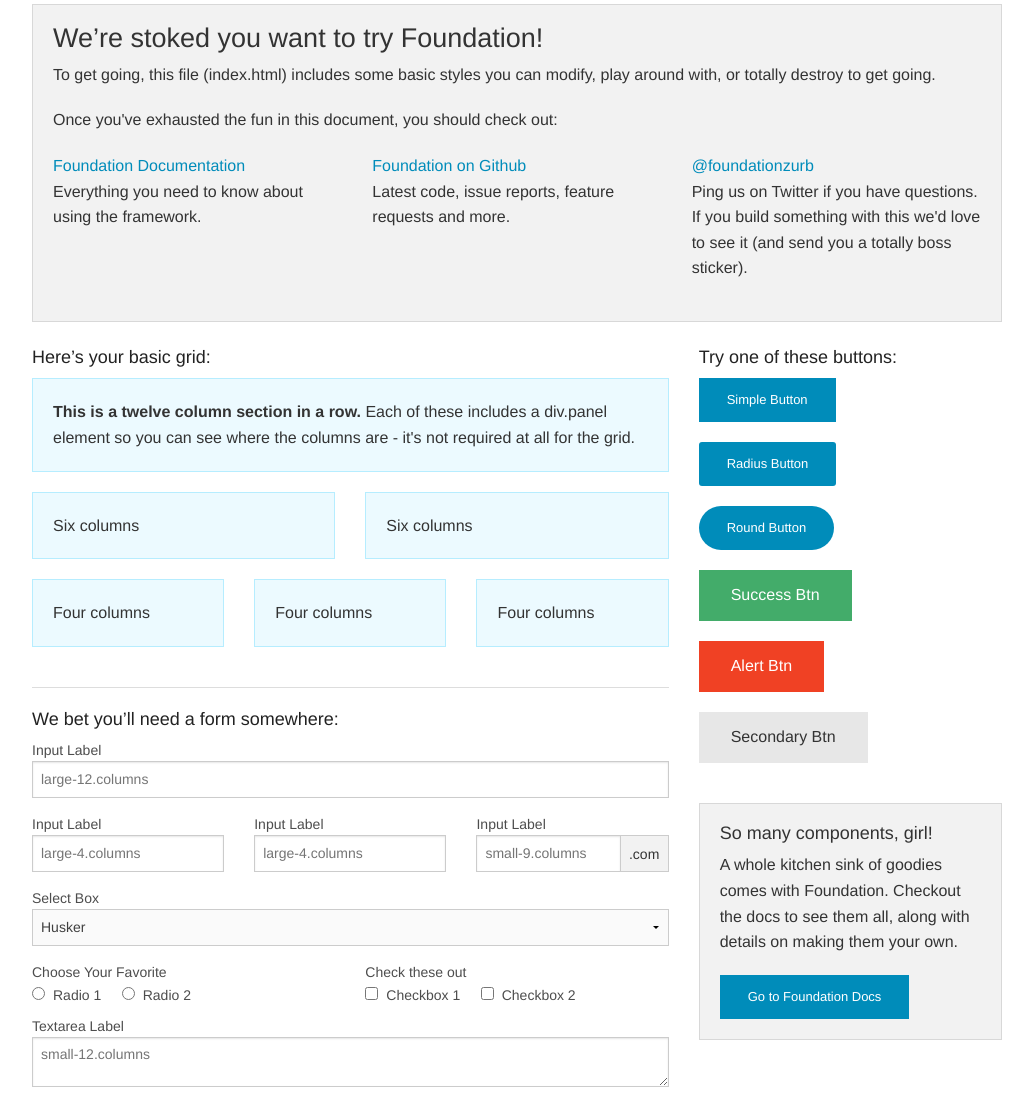
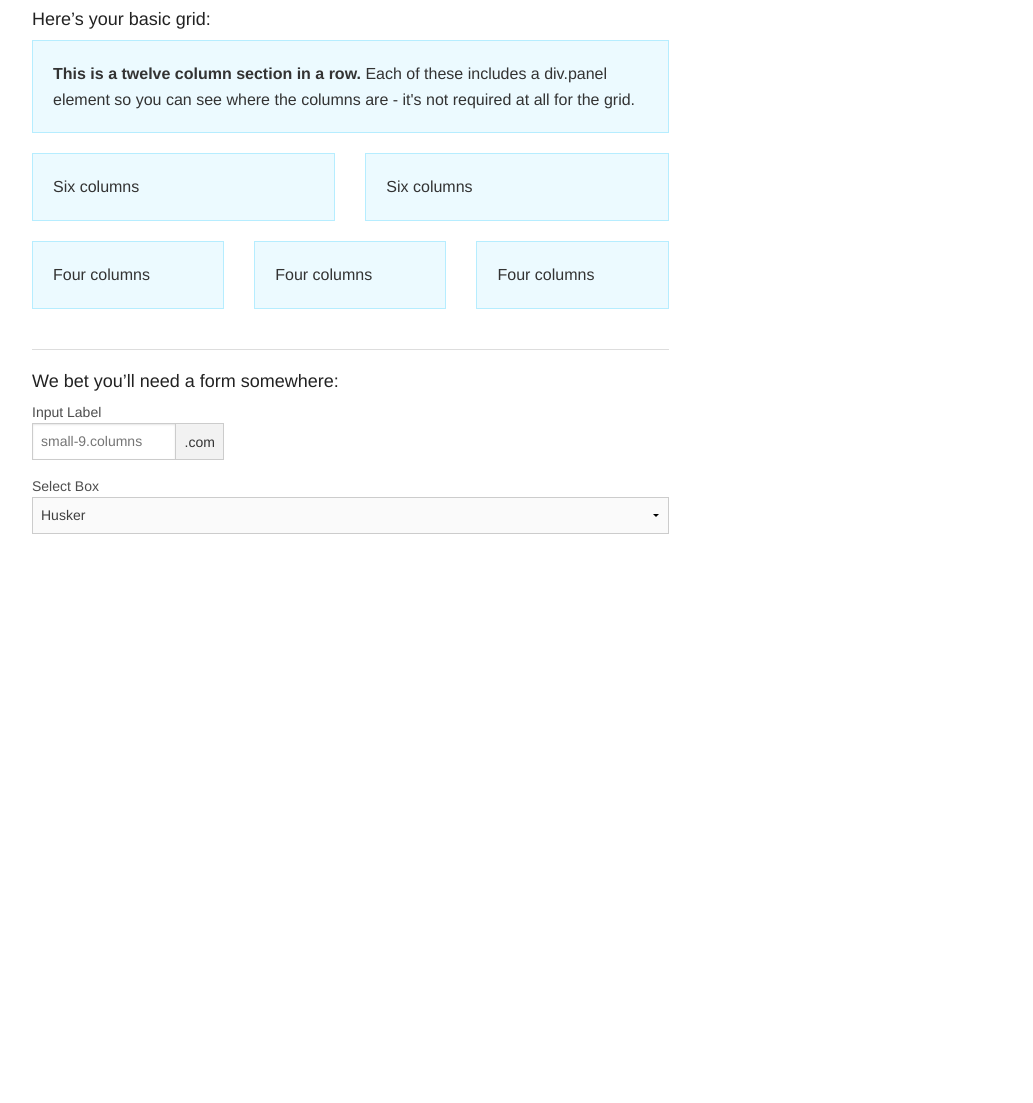
Before and after one commit to dhope21/trying-something, a plain HTML site: page foundation-5.5.1/index.html in a window 1280 px wide. Shown: the part 69-1172 px from the top of the page, without its empty margins (123-1156 px from the left). After the commit the page ends 800 px from the top, so only its background shows below. Drawn offline with Linux system fonts and the light colour scheme.

Commit message:
essentials
columns , input search,  select one choise

```diff
--- a/foundation-5.5.1/index.html
+++ b/foundation-5.5.1/index.html
@@ -14,28 +14,6 @@
         <h1>Welcome to Foundation</h1>
       </div>
     </div>
-
-    <div class="row">
-      <div class="large-12 columns">
-      	<div class="panel">
-	        <h3>We&rsquo;re stoked you want to try Foundation! </h3>
-	        <p>To get going, this file (index.html) includes some basic styles you can modify, play around with, or totally destroy to get going.</p>
-	        <p>Once you've exhausted the fun in this document, you should check out:</p>
-	        <div class="row">
-	        	<div class="large-4 medium-4 columns">
-	    		<p><a href="http://foundation.zurb.com/docs">Foundation Documentation</a><br />Everything you need to know about using the framework.</p>
-	    	</div>
-	        	<div class="large-4 medium-4 columns">
-	        		<p><a href="http://github.com/zurb/foundation">Foundation on Github</a><br />Latest code, issue reports, feature requests and more.</p>
-	        	</div>
-	        	<div class="large-4 medium-4 columns">
-	        		<p><a href="http://twitter.com/foundationzurb">@foundationzurb</a><br />Ping us on Twitter if you have questions. If you build something with this we'd love to see it (and send you a totally boss sticker).</p>
-	        	</div>
-					</div>
-      	</div>
-      </div>
-    </div>
-
     <div class="row">
       <div class="large-8 medium-8 columns">
         <h5>Here&rsquo;s your basic grid:</h5>
@@ -83,20 +61,6 @@
         <h5>We bet you&rsquo;ll need a form somewhere:</h5>
         <form>
 				  <div class="row">
-				    <div class="large-12 columns">
-				      <label>Input Label</label>
-				      <input type="text" placeholder="large-12.columns" />
-				    </div>
-				  </div>
-				  <div class="row">
-				    <div class="large-4 medium-4 columns">
-				      <label>Input Label</label>
-				      <input type="text" placeholder="large-4.columns" />
-				    </div>
-				    <div class="large-4 medium-4 columns">
-				      <label>Input Label</label>
-				      <input type="text" placeholder="large-4.columns" />
-				    </div>
 				    <div class="large-4 medium-4 columns">
 				      <div class="row collapse">
 				        <label>Input Label</label>
@@ -120,41 +84,10 @@
 				      </select>
 				    </div>
 				  </div>
-				  <div class="row">
-				    <div class="large-6 medium-6 columns">
-				      <label>Choose Your Favorite</label>
-				      <input type="radio" name="pokemon" value="Red" id="pokemonRed"><label for="pokemonRed">Radio 1</label>
-				      <input type="radio" name="pokemon" value="Blue" id="pokemonBlue"><label for="pokemonBlue">Radio 2</label>
-				    </div>
-				    <div class="large-6 medium-6 columns">
-				      <label>Check these out</label>
-				      <input id="checkbox1" type="checkbox"><label for="checkbox1">Checkbox 1</label>
-				      <input id="checkbox2" type="checkbox"><label for="checkbox2">Checkbox 2</label>
-				    </div>
-				  </div>
-				  <div class="row">
-				    <div class="large-12 columns">
-				      <label>Textarea Label</label>
-				      <textarea placeholder="small-12.columns"></textarea>
-				    </div>
-				  </div>
 				</form>
       </div>
 
-      <div class="large-4 medium-4 columns">
-			  <h5>Try one of these buttons:</h5>
-			  <p><a href="#" class="small button">Simple Button</a><br/>
-        <a href="#" class="small radius button">Radius Button</a><br/>
-        <a href="#" class="small round button">Round Button</a><br/>
-        <a href="#" class="medium success button">Success Btn</a><br/>
-        <a href="#" class="medium alert button">Alert Btn</a><br/>
-        <a href="#" class="medium secondary button">Secondary Btn</a></p>
-				<div class="panel">
-        	<h5>So many components, girl!</h5>
-        	<p>A whole kitchen sink of goodies comes with Foundation. Checkout the docs to see them all, along with details on making them your own.</p>
-        	<a href="http://foundation.zurb.com/docs/" class="small button">Go to Foundation Docs</a>
-        </div>
-      </div>
+
     </div>
 
     <script src="js/vendor/jquery.js"></script>
```
